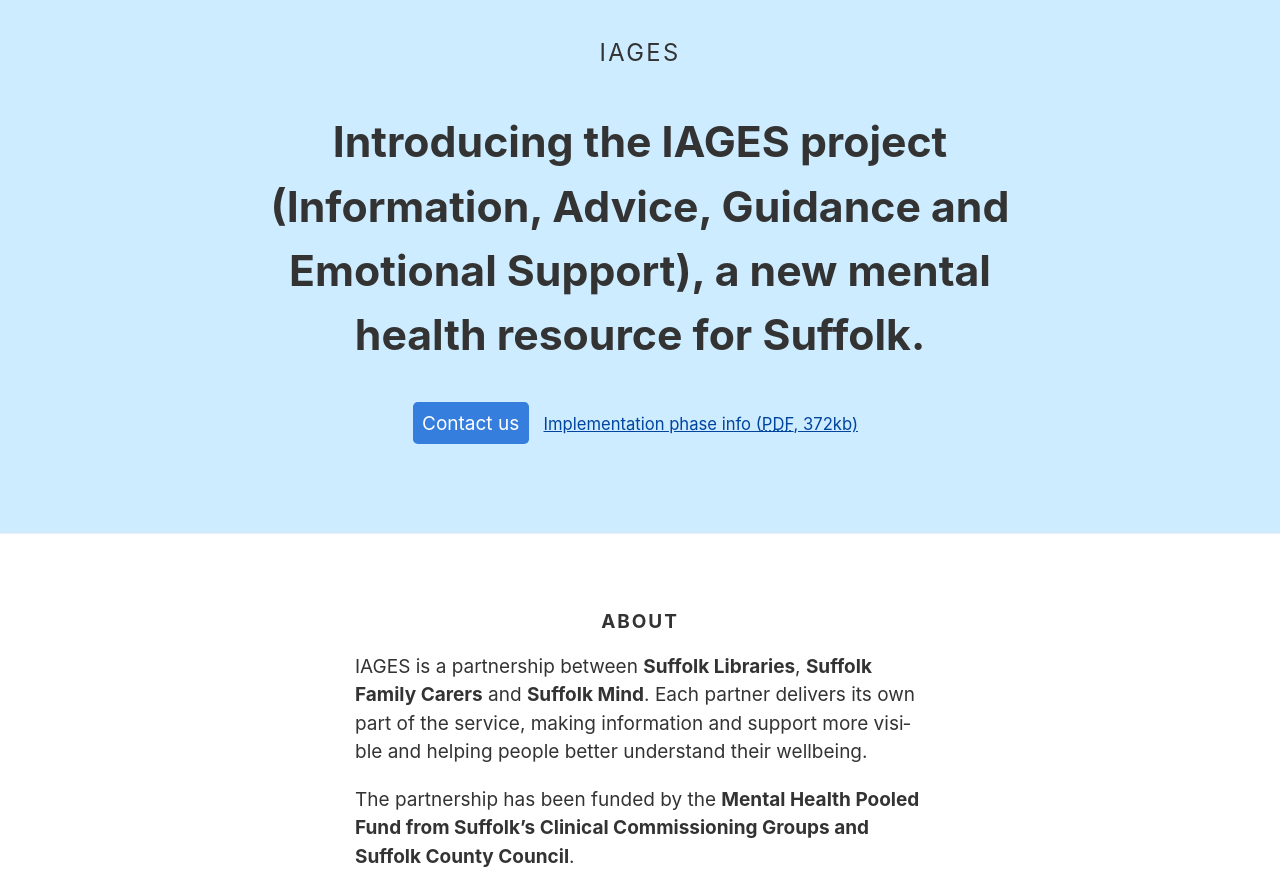
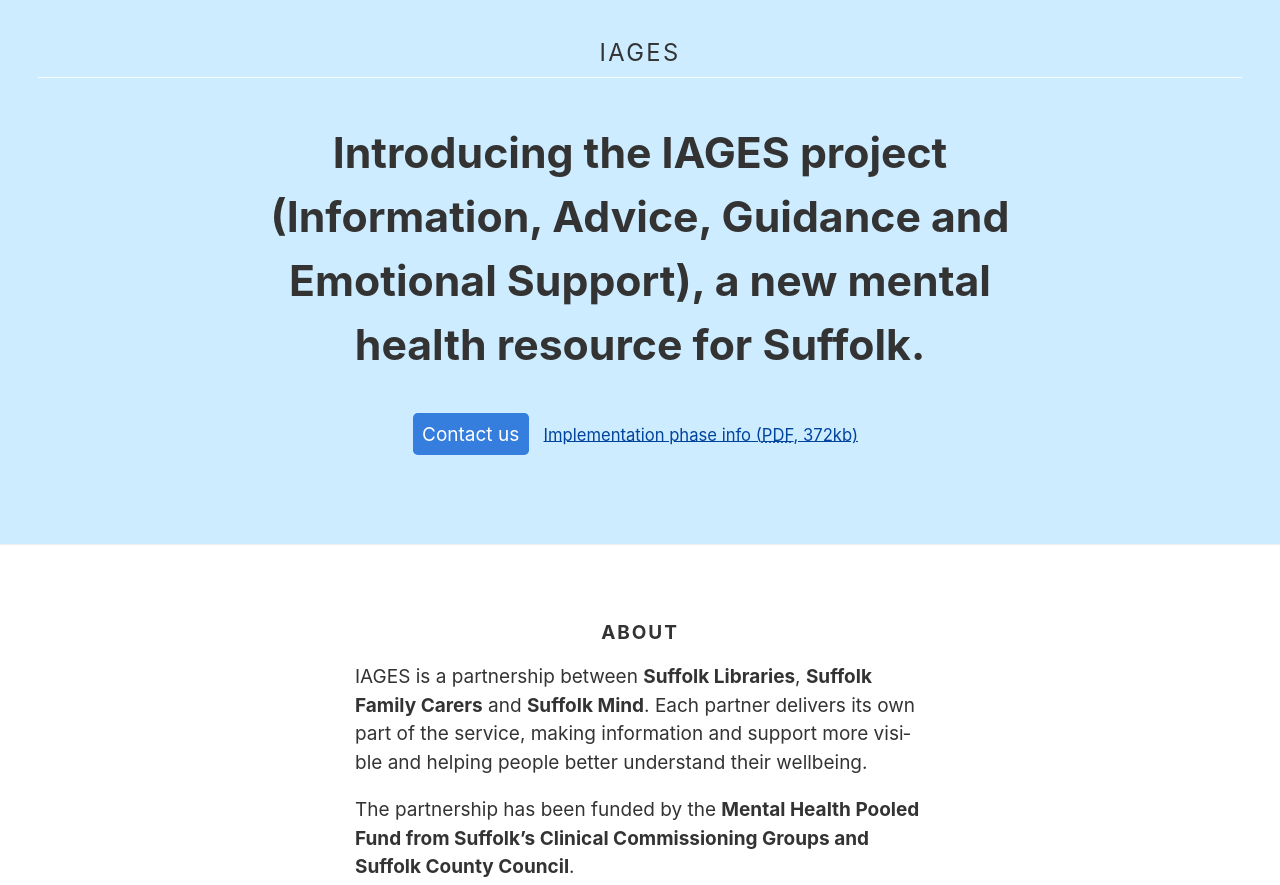
Before and after one commit to suffolklibraries/iages, a plain HTML site: page index.html in a window 1280 px wide. Shown: the top 885 px of the page. Drawn offline with Linux system fonts and the light colour scheme.

Commit message:
Added border bottom to title

```diff
--- a/index.html
+++ b/index.html
@@ -24,7 +24,7 @@
 
             <header class="pa2 pb3 pa4-ns pb5-ns bg-lightest-blue">
 
-                <h1 class="normal mt0 f5 f4-ns ttu tracked lh-title tc">IAGES</h1>
+                <h1 class="normal mt0 pb2 bb b--washed-blue f5 f4-ns ttu tracked lh-title tc">IAGES</h1>
 
                 <div class="c-mw center">
 
```
